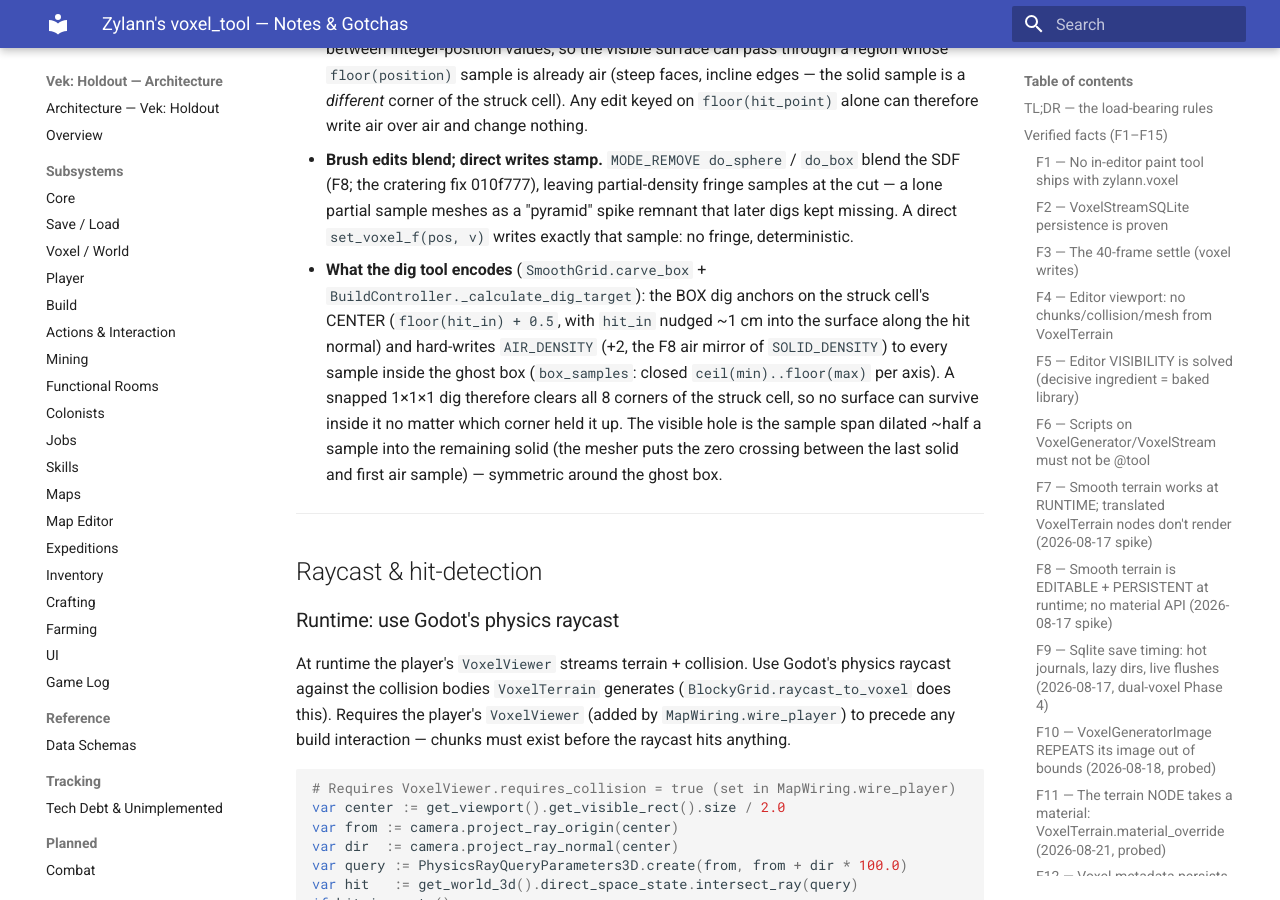
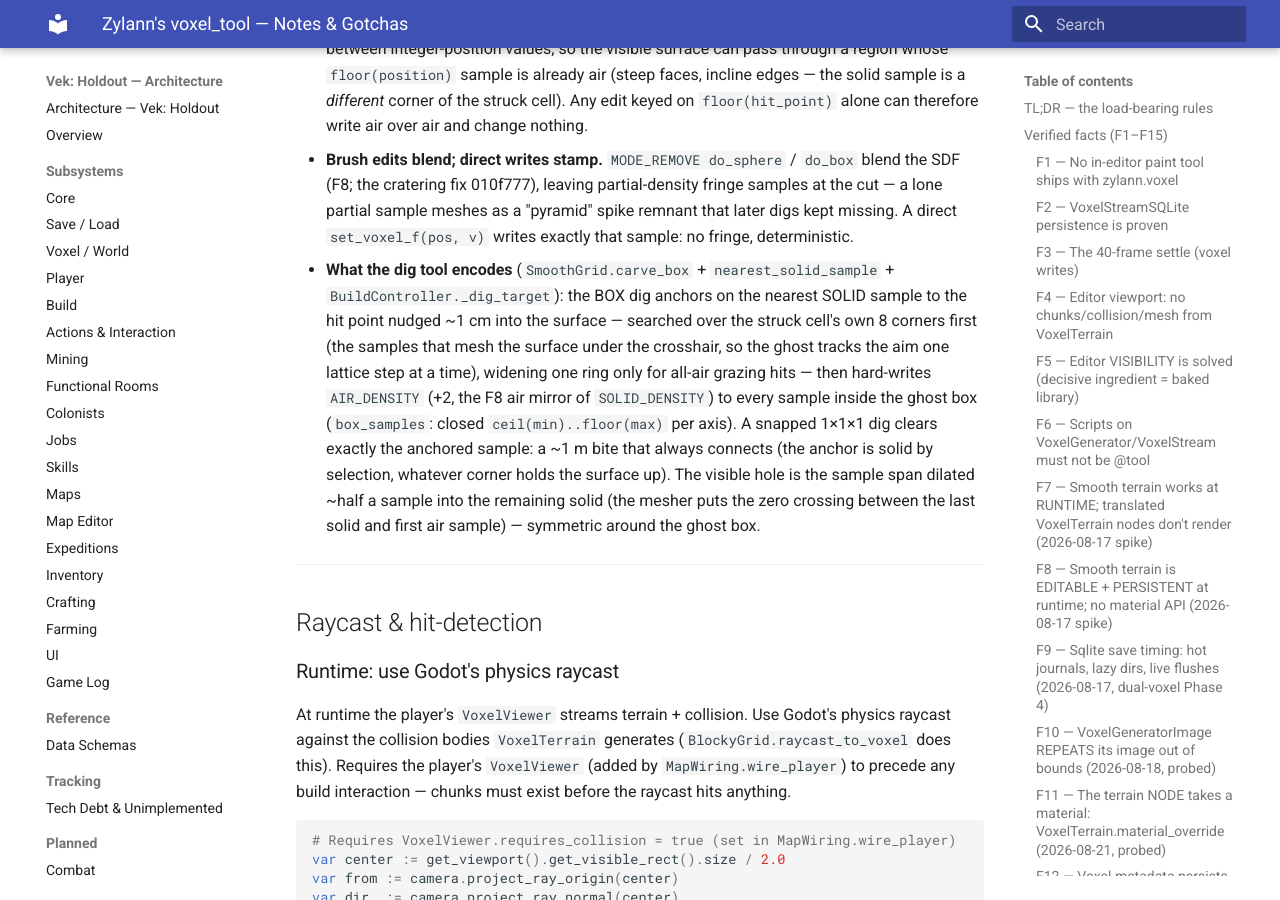
Before and after one commit to gdgonzaga/vek-holdout, an MkDocs documentation site: the page built from docs/VOXEL-TOOL-NOTES.md, in a window 1280 px wide and 900 px high, scrolled down 10526 px. Built offline with MkDocs 1.6.1 and Material for MkDocs 9.7.7, drawn with Linux system fonts in a browser that asks for light colours.

Commit message:
fix(mining): anchor box digs on the nearest solid sample
The previous carve cleared all 8 corner samples of the struck cell — a
~2x2x2 visible bite per dig (~8 m3), too coarse and fast for precise
holes and tunnels. Anchor the dig on the nearest SOLID lattice sample
to the hit point instead, so a 1x1x1 dig clears exactly that one
sample: a ~1 m bite, WYSIWYG with the ghost cube.

- SmoothGrid.nearest_solid_sample(world_pos): nearest solid sample to
  the nudged hit point, searching the struck cell's own 8 corners FIRST
  (the samples that mesh the surface under the crosshair, so the ghost
  tracks the aim one lattice step at a time) and widening one ring only
  for all-air grazing hits. The anchor is solid by selection, so digs
  still always bite at incline edges (F15) and spike remnants die to a
  direct aim. Selection logic lives in a pure static
  (nearest_solid_sample_in with an is_solid Callable) so suites can pin
  it without a live VoxelTerrain.
- BuildController._dig_target: shared path for the ghost and _try_dig;
  refines from the ACTUAL hit point, not the cell-center prior — the
  prior-centered 3x3x3 search let neighboring solids steal the anchor
  and snapped the ghost up to two cubes off at corners and edges.

Docs: F15 "what the dig encodes" bullet, mining.md flow steps 2/5,
voxel-world.md nearest_solid_sample row. mkdocs build --strict passes.

382/382 green.

```diff
--- a/docs/VOXEL-TOOL-NOTES.md
+++ b/docs/VOXEL-TOOL-NOTES.md
@@ -446,14 +446,17 @@
   a "pyramid" spike remnant that later digs kept missing. A direct
   `set_voxel_f(pos, v)` writes exactly that sample: no fringe, deterministic.
 - **What the dig tool encodes** (`SmoothGrid.carve_box` +
-  `BuildController._calculate_dig_target`): the BOX dig anchors on the struck
-  cell's CENTER (`floor(hit_in) + 0.5`, with `hit_in` nudged ~1 cm into the
-  surface along the hit normal) and hard-writes `AIR_DENSITY` (+2, the F8 air
-  mirror of `SOLID_DENSITY`) to every sample inside the ghost box
-  (`box_samples`: closed `ceil(min)..floor(max)` per axis). A snapped 1×1×1
-  dig therefore clears all 8 corners of the struck cell, so no surface can
-  survive inside it no matter which corner held it up. The visible hole is
-  the sample span dilated ~half a sample into the remaining solid (the mesher
+  `nearest_solid_sample` + `BuildController._dig_target`): the BOX dig
+  anchors on the nearest SOLID sample to the hit point nudged ~1 cm into the
+  surface — searched over the struck cell's own 8 corners first (the samples
+  that mesh the surface under the crosshair, so the ghost tracks the aim one
+  lattice step at a time), widening one ring only for all-air grazing hits —
+  then hard-writes `AIR_DENSITY` (+2, the F8 air mirror of `SOLID_DENSITY`)
+  to every sample inside the ghost box (`box_samples`: closed
+  `ceil(min)..floor(max)` per axis). A snapped 1×1×1 dig clears exactly the
+  anchored sample: a ~1 m bite that always connects (the anchor is solid by
+  selection, whatever corner holds the surface up). The visible hole is the
+  sample span dilated ~half a sample into the remaining solid (the mesher
   puts the zero crossing between the last solid and first air sample) —
   symmetric around the ghost box.
 
```
Also changed, not shown: docs/architecture/mining.md (+2 -2 lines), docs/architecture/voxel-world.md (+1 -0 lines), 3 other files.
